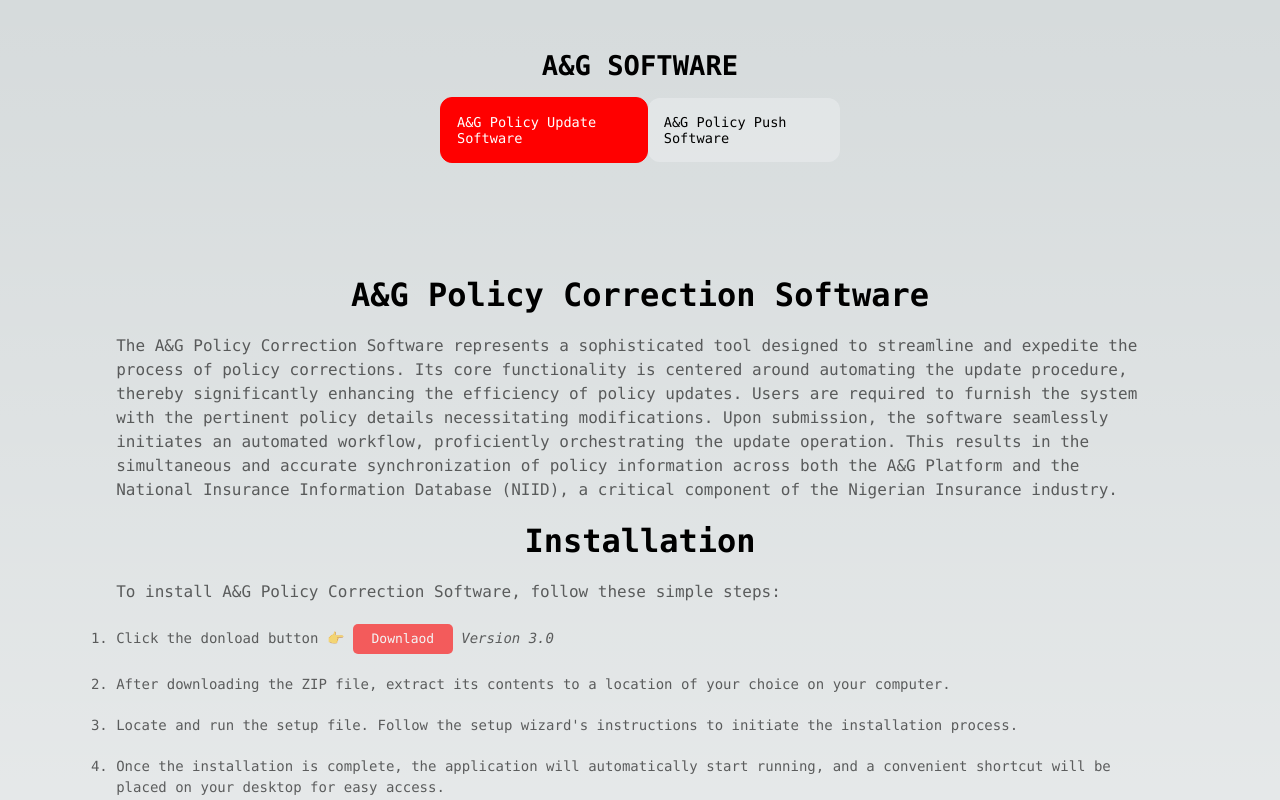
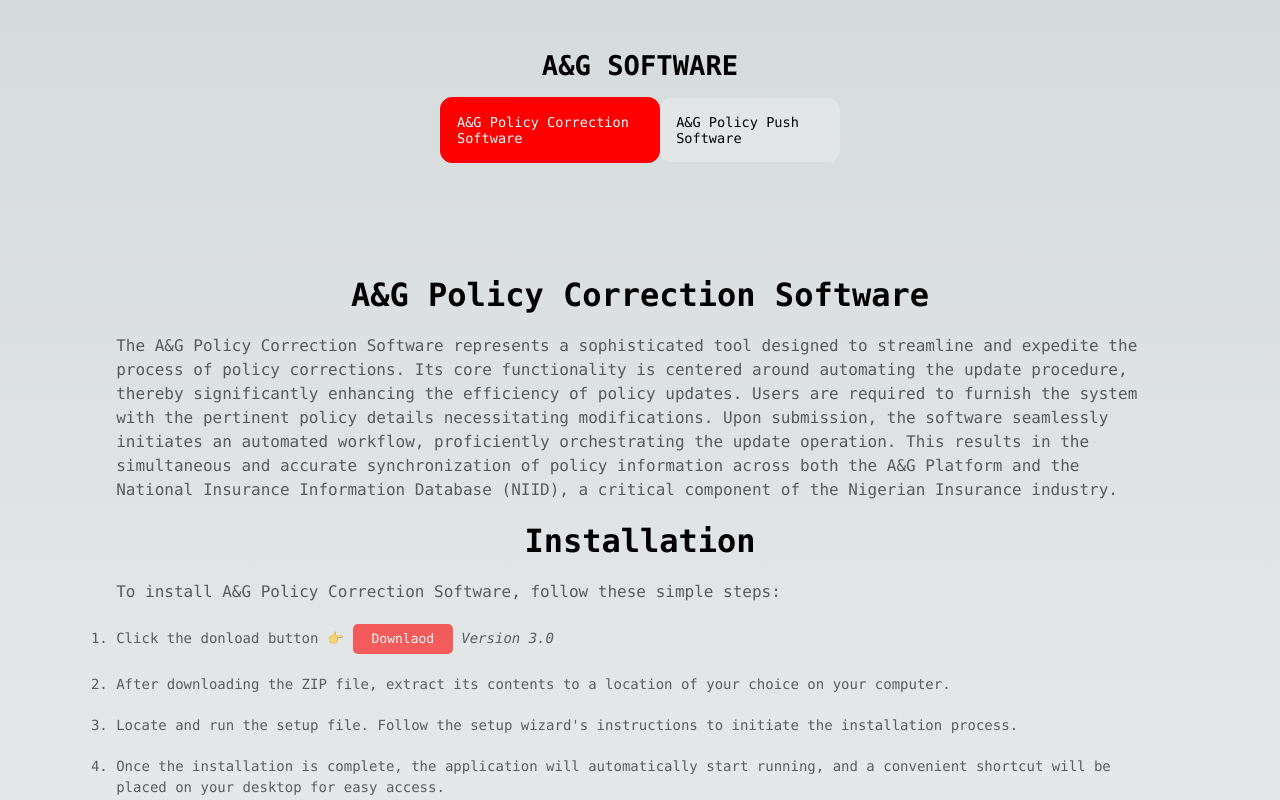
Before and after one commit to ITACHI1117/A-G-Auto-Policy-Push-Software, a Next.js app: page / in a window 1280 px wide. Shown: the top 800 px of the page. Built offline with nearby package versions, Linux system fonts and the light colour scheme.

Commit message:
Update Header.jsx

```diff
--- a/src/components/Header.jsx
+++ b/src/components/Header.jsx
@@ -33,7 +33,7 @@ function Header() {
                 color: "white",
               }}
             >
-              A&G Policy Update Software
+              A&G Policy Correction Software
             </p>
           </Link>
           <Link href="/article2">
```
